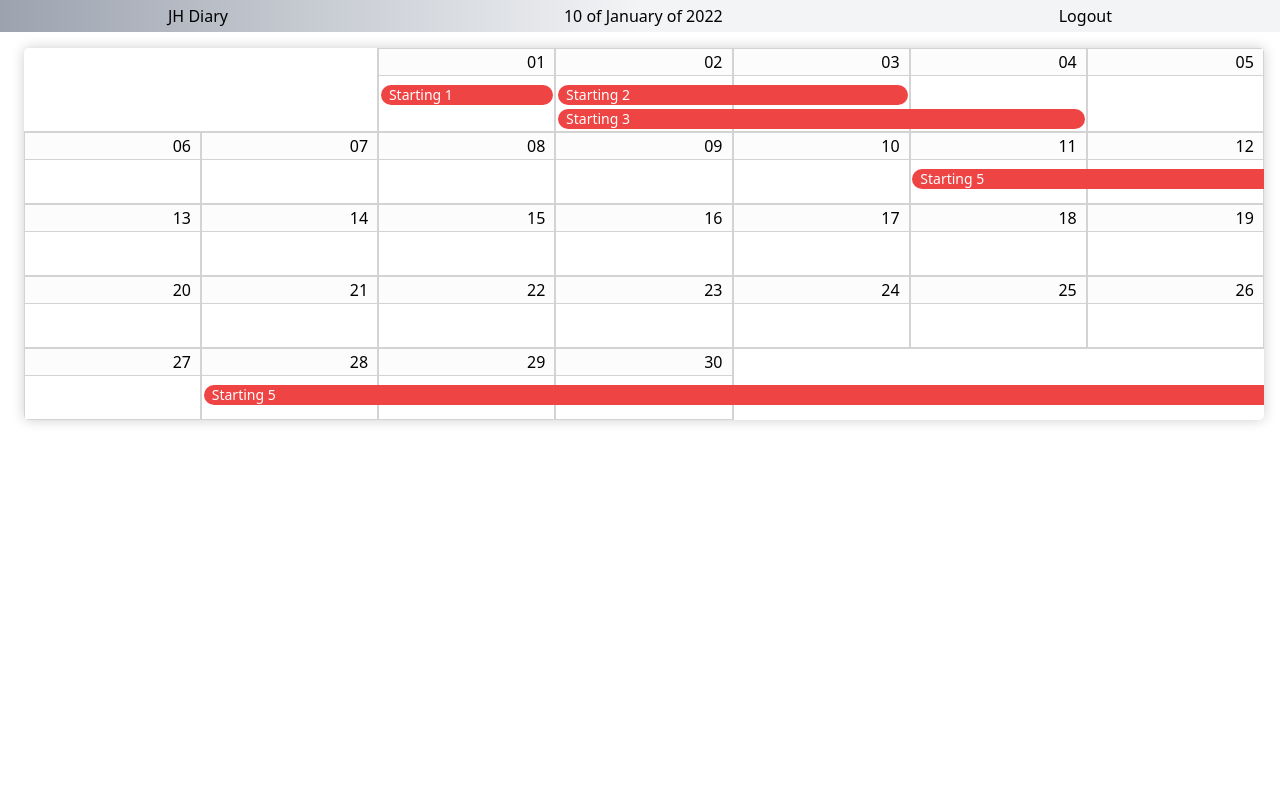
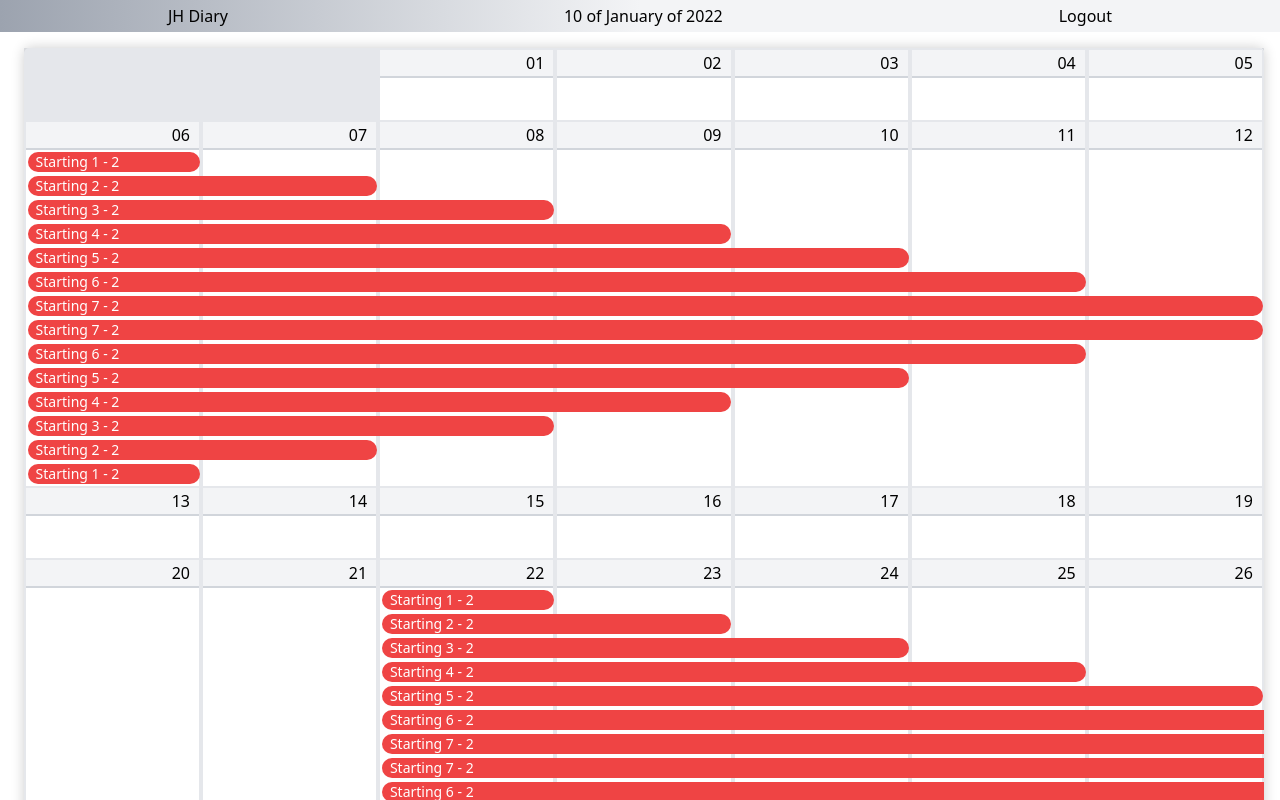
Before and after one commit to espin-tolosa/calendar-ts, a React (Vite) app: page / in a window 1280 px wide. Shown: the top 800 px of the page. Built offline with nearby package versions, Linux system fonts and the light colour scheme.

Commit message:
Migrating Day to tw

```diff
--- /dev/null
+++ b/src/components/Day/main.tsx
@@ -0,0 +1,82 @@
+import { FC, useContext, useState, ReactChild, ReactChildren } from "react";
+import { SimpleCtx } from "@context/formdata";
+import { TW_header, Styles_Bodies_Day } from "@/components/Day/tw";
+
+interface DayProps {
+  children: ReactChild | ReactChildren;
+  date: string;
+}
+
+export const Day: FC<DayProps> = ({ date, children }): JSX.Element => {
+  const myCtx = useContext(SimpleCtx);
+
+  const [clientform, setClient] = [myCtx.client, myCtx.setClient];
+  const [jobform, setJob] = [myCtx.job, myCtx.setJob];
+  const hOnClick = () => {
+    console.log("Event", date);
+    console.log(clientform);
+    setJob(date);
+  };
+  return <Styles_Bodies_Day date={date}>{children}</Styles_Bodies_Day>;
+};
+
+/*
+const Day = ({ day }: { day: number }) => {
+  const tempDay = String(day);
+  const dayPadd = day < 10 ? `0${tempDay}` : tempDay;
+  const [hoverExtendEvent, setHoverExtendEvent] = useState(0);
+
+  const styles = {
+    backgroundColor: "white"
+  } as const;
+style={styles} */
+/*
+  return (
+    <div
+      className="day"
+      onMouseUp={() => {
+        console.log("leaving action at day:", dayPadd);
+      }}
+      onMouseEnter={() => console.log("passing over:", dayPadd)}
+    >
+      <div className="day-header">{dayPadd}</div>
+      {events
+        .filter((evt) => evt.start === day)
+        .map((evt) => {
+          return (
+            <>
+              <TW_Event_FlexContainer>
+                <TW_Event
+                  key={evt.id}
+                  $cells={evt.id}
+                  $hoverColor={hoverExtendEvent}
+                  onMouseDownCapture={() => {
+                    console.log("Event:", evt.job);
+                  }}
+                >
+                  {evt.job}
+                </TW_Event>
+                <TW_Event_Extend
+                  $cells={evt.id}
+                  onMouseDownCapture={() => {
+                    console.log("extend event:", evt.id);
+                  }}
+                  onMouseEnter={() => {
+                    setHoverExtendEvent(1);
+                  }}
+                  onMouseOut={() => {
+                    console.log("leaving extend event");
+                    setHoverExtendEvent(0);
+                  }}
+                >
+                  {">"}
+                </TW_Event_Extend>
+                <div key={"p" + evt.id} className="event-holder"></div>
+              </TW_Event_FlexContainer>
+            </>
+          );
+        })}
+    </div>
+  );
+};
+*/
--- /dev/null
+++ b/src/components/Day/tw.tsx
@@ -0,0 +1,116 @@
+import tw from "tailwind-styled-components";
+/*
+.day-header {
+	display: flex;
+  justify-content: right;
+  background: hsl(0, 0%, 99%);
+  padding: 1px 1ch 1px 1px;
+  margin-bottom: 0.5em;
+  transition: background 0.1s ease-in-out;
+  outline: 1px solid lightgray;
+}
+*/
+
+export const TW_header = tw.div`
+day-header
+text-right
+bg-gray-100
+px-[1ch]
+py-px
+
+border-y-2
+border-b-gray-300
+`;
+
+//outline-1
+//outline
+//outline-gray-200
+/*
+.day {
+	min-height: calc(90vh / 10);
+	transition: background 0.1s ease-in-out;
+	outline: 1px solid lightgray;
+	border: 1px solid lightgray;
+}
+.day:hover {
+	background: hsl(0, 0%, 93%);
+	outline: 1px solid lightgray;
+}
+.day:active {
+	background: hsl(100, 60%, 70%);
+}
+
+.day:hover .day-header,
+.day.hover .day-header {
+	background: darkgray;
+}
+*/
+export const TW_container = tw.div`
+day
+
+min-h-[9vh]
+transition-colors
+outline-1
+outline-slate-100
+hover:bg-gray-300
+bg-white
+active:bg-green-200
+border-x-gray-200
+border-x-2
+	`;
+
+/*
+.day-header {
+	display: flex;
+	justify-content: right;
+	background: hsl(0, 0%, 99%);
+
+	padding: 1px 1ch 1px 1px;
+	margin-bottom: 0.5em;
+	transition: background 0.1s ease-in-out;
+	outline: 1px solid lightgray;
+}
+.day {
+  min-height: calc(90vh / 10);
+  transition: background 0.1s ease-in-out;
+  outline: 1px solid lightgray;
+  border: 1px solid lightgray;
+}
+.day:hover {
+  background: hsl(0, 0%, 93%);
+  outline: 1px solid lightgray;
+}
+.day:active {
+  background: hsl(100, 60%, 70%);
+}
+
+.day:hover .day-header,
+.day.hover .day-header {
+  background: darkgray;
+}
+
+*/
+
+// background: hsl(0, 0%, 99%);
+
+import { Date, Children } from "@/interfaces";
+
+type AuxProps = Children & { date: Date };
+
+export const Styles_Bodies_Day = ({ children, date }: AuxProps) => (
+  <div className="flex items-start justify-start w-40 h-full pl-2 pr-32 pt-2.5 pb-2.5 border border-gray-200">
+    <div className="text-sm select-none font-medium text-green-900 min-h-[6rem]">
+      {date}
+      {children}
+    </div>
+  </div>
+);
+
+export const Styles_Bodies_DayEnd = ({ children, date }: AuxProps) => (
+  <div className="flex items-start justify-start w-40 h-full pl-2 pr-32 pt-2.5 pb-2.5 border border-gray-200">
+    <p className="text-sm select-none font-medium text-gray-400 min-h-[6rem]">
+      {date}
+      {children}
+    </p>
+  </div>
+);
--- a/src/index.css
+++ b/src/index.css
@@ -105,6 +105,13 @@
     grid-template-columns: repeat(auto-fit, minmax(var(--calendar_width), 1fr));
   }
 }
+/* catch day hover from day-header */
+@layer components {
+  .day:hover .day-header,
+  .day.hover .day-header {
+    background: darkgray;
+  }
+}
 
 @layer utilities {
   .smooth {
--- a/src/pages/Codelink.tsx
+++ b/src/pages/Codelink.tsx
@@ -2,13 +2,49 @@ import { useEffect, useState, useRef } from "react";
 import tw from "tailwind-styled-components";
 import "@styles/codelink.css";
 
-const events = [
-  { id: 1, start: 1, job: "Starting 1" },
-  { id: 2, start: 2, job: "Starting 2" },
-  { id: 3, start: 2, job: "Starting 3" },
-  { id: 6, start: 11, job: "Starting 5" },
-  { id: 7, start: 28, job: "Starting 5" },
+import { TW_header, TW_container } from "@/components/Day/tw";
+
+const events1 = [
+  { id: 1, start: 1, job: "Starting 1 - 1" },
+  { id: 2, start: 2, job: "Starting 2 - 1" },
+  { id: 3, start: 11, job: "Starting 3 - 1" },
+  { id: 4, start: 20, job: "Starting 4 - 1" },
 ];
+const events2 = [
+  { id: 1, start: 6, job: "Starting 1 - 2" },
+  { id: 2, start: 6, job: "Starting 2 - 2" },
+  { id: 3, start: 6, job: "Starting 3 - 2" },
+  { id: 4, start: 6, job: "Starting 4 - 2" },
+  { id: 5, start: 6, job: "Starting 5 - 2" },
+  { id: 6, start: 6, job: "Starting 6 - 2" },
+  { id: 7, start: 6, job: "Starting 7 - 2" },
+
+  { id: 7, start: 6, job: "Starting 7 - 2" },
+  { id: 6, start: 6, job: "Starting 6 - 2" },
+  { id: 5, start: 6, job: "Starting 5 - 2" },
+  { id: 4, start: 6, job: "Starting 4 - 2" },
+  { id: 3, start: 6, job: "Starting 3 - 2" },
+  { id: 2, start: 6, job: "Starting 2 - 2" },
+  { id: 1, start: 6, job: "Starting 1 - 2" },
+
+  { id: 1, start: 22, job: "Starting 1 - 2" },
+  { id: 2, start: 22, job: "Starting 2 - 2" },
+  { id: 3, start: 22, job: "Starting 3 - 2" },
+  { id: 4, start: 22, job: "Starting 4 - 2" },
+  { id: 5, start: 22, job: "Starting 5 - 2" },
+  { id: 6, start: 22, job: "Starting 6 - 2" },
+  { id: 7, start: 22, job: "Starting 7 - 2" },
+
+  { id: 7, start: 22, job: "Starting 7 - 2" },
+  { id: 6, start: 22, job: "Starting 6 - 2" },
+  { id: 5, start: 22, job: "Starting 5 - 2" },
+  { id: 4, start: 22, job: "Starting 4 - 2" },
+  { id: 3, start: 22, job: "Starting 3 - 2" },
+  { id: 2, start: 22, job: "Starting 2 - 2" },
+  { id: 1, start: 22, job: "Starting 1 - 2" },
+];
+
+const events = [events1, events2];
 //const events = [];
 
 function DayStart({ weekday }: { weekday: string }) {
@@ -121,16 +157,28 @@ const Day = ({ day }: { day: number }) => {
   } as const;
 style={styles} */
 
+  function getRandomInt(min: number, max: number) {
+    min = Math.ceil(min);
+    max = Math.floor(max);
+    return Math.floor(Math.random() * (max - min + 1)) + min;
+  }
+
   return (
-    <div
-      className="day"
+    <TW_container
       onMouseUp={() => {
         console.log("leaving action at day:", dayPadd);
       }}
       onMouseEnter={() => console.log("passing over:", dayPadd)}
     >
-      <div className="day-header">{dayPadd}</div>
-      {events
+      {/*
+
+  display: flex;
+  justify-content: right;
+  background: hsl(0, 0%, 99%);
+				*/}
+
+      <TW_header>{dayPadd}</TW_header>
+      {events[1]
         .filter((evt) => evt.start === day)
         .map((evt) => {
           return (
@@ -166,7 +214,7 @@ style={styles} */
             </>
           );
         })}
-    </div>
+    </TW_container>
   );
 };
 
@@ -359,7 +407,7 @@ export default function App(): JSX.Element {
   }
 
 						*/}
-            <div className="grid mt-4 components-calendar mx-0 sm:mx-4">
+            <div className="grid mt-4 components-calendar mx-0 sm:mx-4 bg-gray-200">
               <Month />
             </div>
           </div>
```
Also changed, not shown: src/styles/codelink.css (+3 -4 lines).
